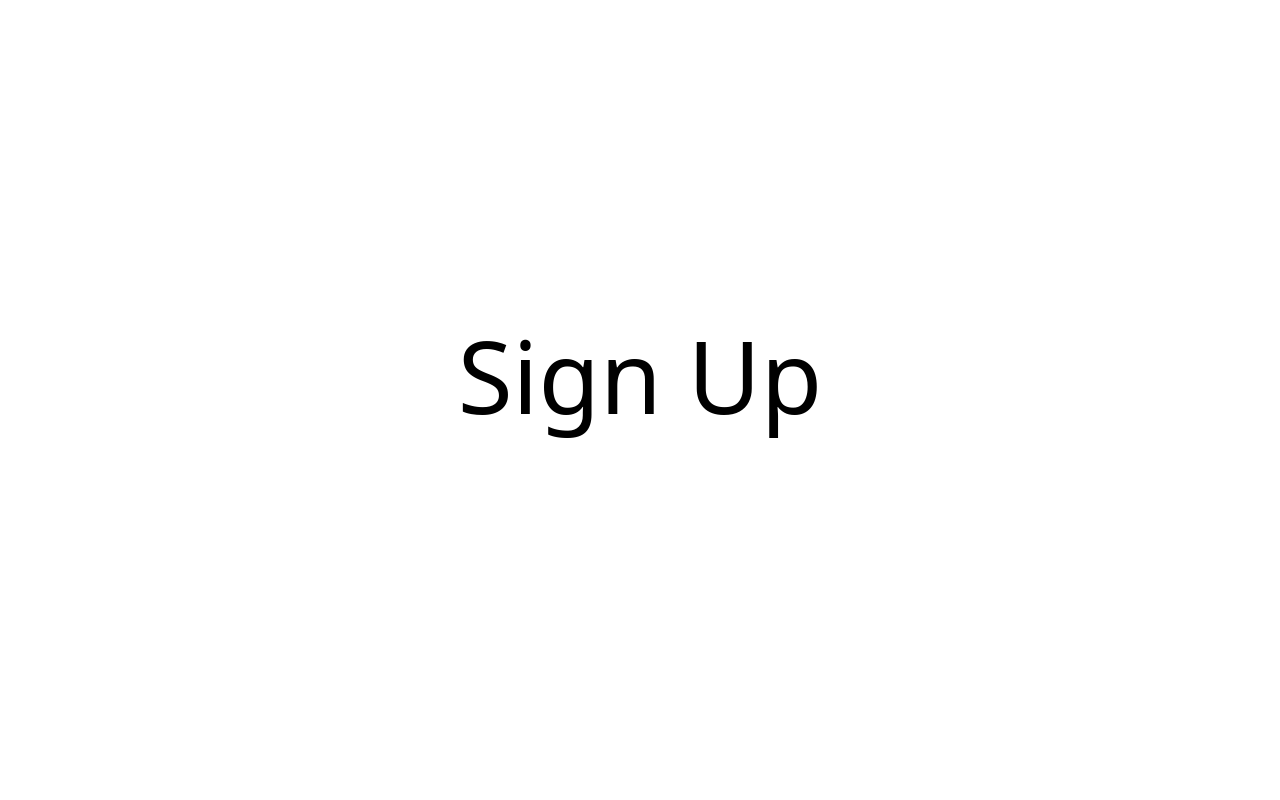
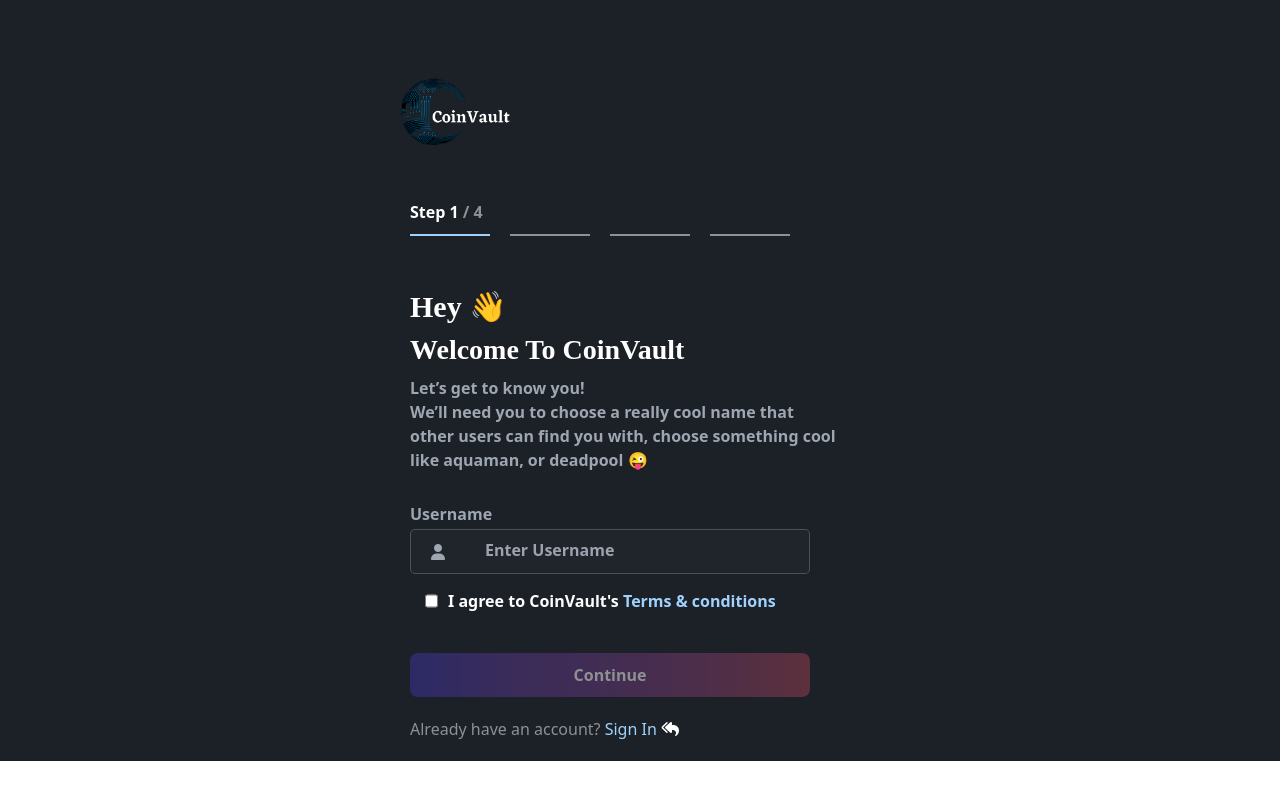
Before and after one commit to CoinVault01/coin-vault, a React (Vite) app: page /signup in a window 1280 px wide. Built offline with nearby package versions, Linux system fonts and the light colour scheme.

Commit message:
Registration Page in Progress

```diff
--- a/src/Pages/SignUp/SignUp.css
+++ b/src/Pages/SignUp/SignUp.css
@@ -0,0 +1,11 @@
+.user-input {
+    outline: none;
+}
+
+.user-input {
+    border: none;
+}
+
+.form-btn {
+    background: linear-gradient(to right, rgb(60, 51, 165),rgb(88, 54, 141), rgb(105, 56, 126), rgb(127, 59, 107), rgb(157, 62, 81));
+}
--- a/src/Pages/SignUp/SignUp.jsx
+++ b/src/Pages/SignUp/SignUp.jsx
@@ -1,11 +1,135 @@
-import React from 'react'
+import React, { useState } from 'react'
+import coinVault from "./SignUp-Image/coin-bg.png";
+import "../SignUp/SignUp.css"
+import { Link } from 'react-router-dom';
 
 const SignUp = () => {
+  const [inputText, setInputText] = useState("");
+  const [isChecked, setIsChecked] = useState(false);
+
+  const handleInputChange = (event) => {
+    setInputText(event.target.value);
+  };
+
+  const handleCheckboxChange = () => {
+    setIsChecked(!isChecked);
+  };
+
+  const isDisabled = inputText.trim() === "" || !isChecked;
+  const buttonStyle = isDisabled
+    ? { cursor: "not-allowed", filter: "opacity(0.5)" }
+    : {};
+
+
   return (
-    <section>
-        <h1 className='text-[100px] text-center mt-[300px]'>Sign Up</h1>
+    <section className="bg-[rgb(28,33,39)] text-[white] h-[100%]">
+      <div className="w-[90%] max-w-[500px] mx-auto">
+        <div className="pt-[50px]">
+          <img src={coinVault} alt="" className="inline-block w-[150px]" />
+        </div>
+
+        <div className="ml-[20px]">
+          <div>
+            <p className="capitalize font-[600] pb-[10px]">
+              step 1 <span className="text-[rgba(255,255,255,0.5)]">/ 4</span>
+            </p>
+
+            <div className="flex gap-[20px] h-[10px] mb-[40px]">
+              <div className="w-[80px] h-[2px] bg-[rgb(160,210,254)] cursor-pointer hover:h-[3px] hover:rounded-full"></div>
+
+              <div className="w-[80px] h-[2px] bg-[rgba(255,255,255,0.5)] cursor-pointer hover:h-[3px] hover:rounded-full"></div>
+
+              <div className="w-[80px] h-[2px] bg-[rgba(255,255,255,0.5)] cursor-pointer hover:h-[3px] hover:rounded-full"></div>
+
+              <div className="w-[80px] h-[2px] bg-[rgba(255,255,255,0.5)] cursor-pointer hover:h-[3px] hover:rounded-full"></div>
+            </div>
+
+            <form action="" method="post">
+              <div>
+                <div className="mb-[30px]">
+                  <h1 className="text-[30px] font-[600] font-[poppins]">
+                    Hey 👋
+                  </h1>
+                  <p className="pb-[5px] text-[28px] font-[600] font-[poppins] capitalize smallerDevice:text-[25px]">
+                    welcome to CoinVault
+                  </p>
+                  <p className="text-[rgb(157,166,177)] font-[600]">
+                    Let’s get to know you!
+                  </p>
+                  <p className="text-[rgb(157,166,177)] font-[600] pr-[50px] smallerDevice:pr-[0]">
+                    We’ll need you to choose a really cool name that other users
+                    can find you with, choose something cool like aquaman, or
+                    deadpool 😜
+                  </p>
+                </div>
+
+                <div>
+                  <div>
+                    <label
+                      htmlFor="username"
+                      className="capitalize text-[rgb(157,166,177)] font-[600] pb-[3px] inline-block"
+                    >
+                      username
+                    </label>
+
+                    <div className="border-[1px] border-[rgba(255,255,255,0.2)] rounded-[5px] h-[45px] bg-[rgb(32,37,43)] flex items-center max-w-[400px]">
+                      <div className="mx-[20px]">
+                        <i className="fa-solid fa-user text-[rgb(157,166,177)]"></i>
+                      </div>
+                      <input
+                        type="text"
+                        className="user-input w-[100%] h-[100%] bg-[rgb(32,37,43)] pl-[20px] pb-[3px] pr-[20px] mr-[2px] font-[600]"
+                        placeholder="Enter Username"
+                        value={inputText}
+                        onChange={handleInputChange}
+                      />
+                    </div>
+
+                    <div className="flex gap-[10px] ml-[15px] mt-[15px]">
+                      <input
+                        type="checkbox"
+                        name=""
+                        id=""
+                        className=""
+                        checked={isChecked}
+                        onChange={handleCheckboxChange}
+                      />
+                      <p className="font-[600]">
+                        I agree to CoinVault's{" "}
+                        <span className="text-[rgb(160,210,254)]">
+                          Terms & conditions
+                        </span>
+                      </p>
+                    </div>
+                  </div>
+                </div>
+
+                <div className="mt-[40px] max-w-[400px] flex justify-center">
+                  <button
+                    className="form-btn block w-[100%] font-[600] py-[10px] mb-[20px] rounded-[8px]"
+                    style={buttonStyle}
+                    disabled={isDisabled}
+                  >
+                    Continue
+                  </button>
+                </div>
+
+                <div>
+                  <p className="pb-[20px] text-[rgba(255,255,255,0.5)]">
+                    Already have an account?{" "}
+                    <Link to="/login">
+                      <span className="text-[rgb(160,210,254)]">Sign In</span>
+                    </Link>{" "}
+                    <i class="fa-solid fa-reply-all text-[white]"></i>
+                  </p>
+                </div>
+              </div>
+            </form>
+          </div>
+        </div>
+      </div>
     </section>
-  )
+  );
 }
 
 export default SignUp
```
Also changed, not shown: src/Pages/SignUp/SignUp-Image/coin-bg.png (added).
